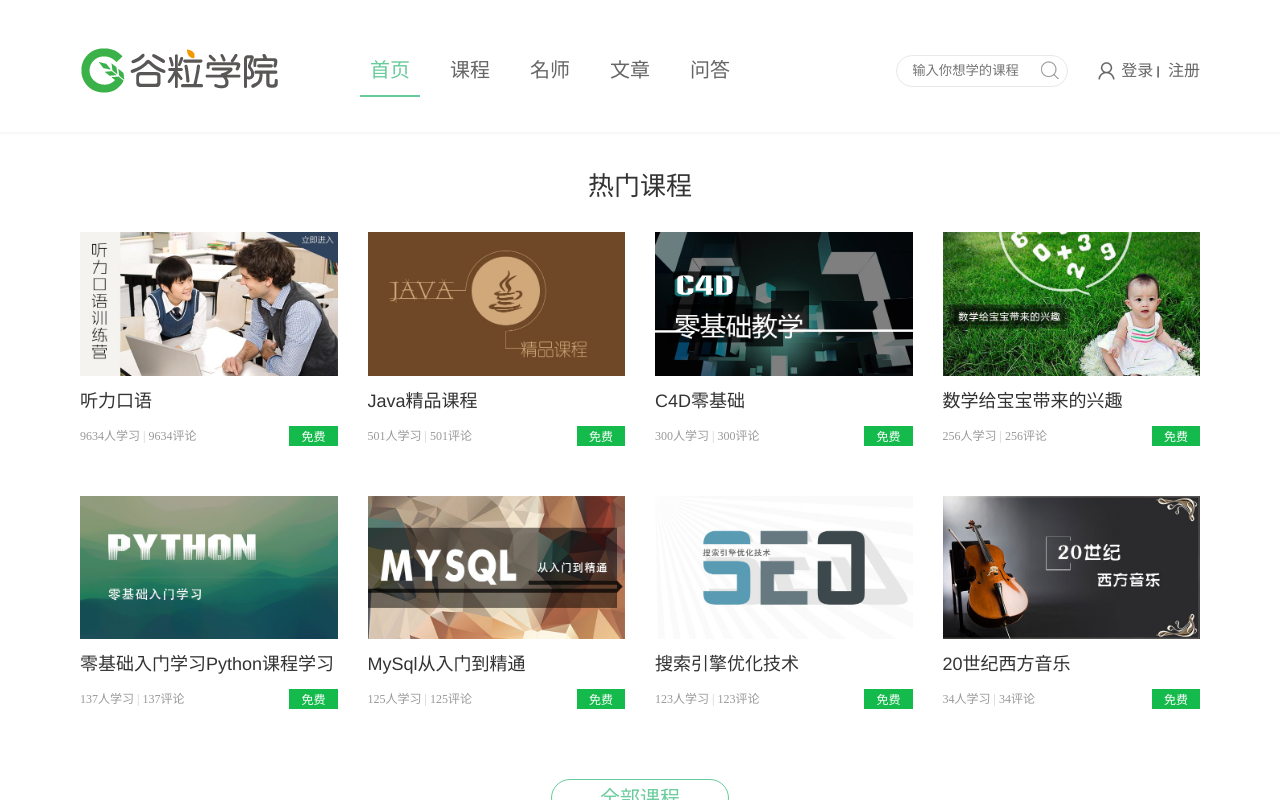
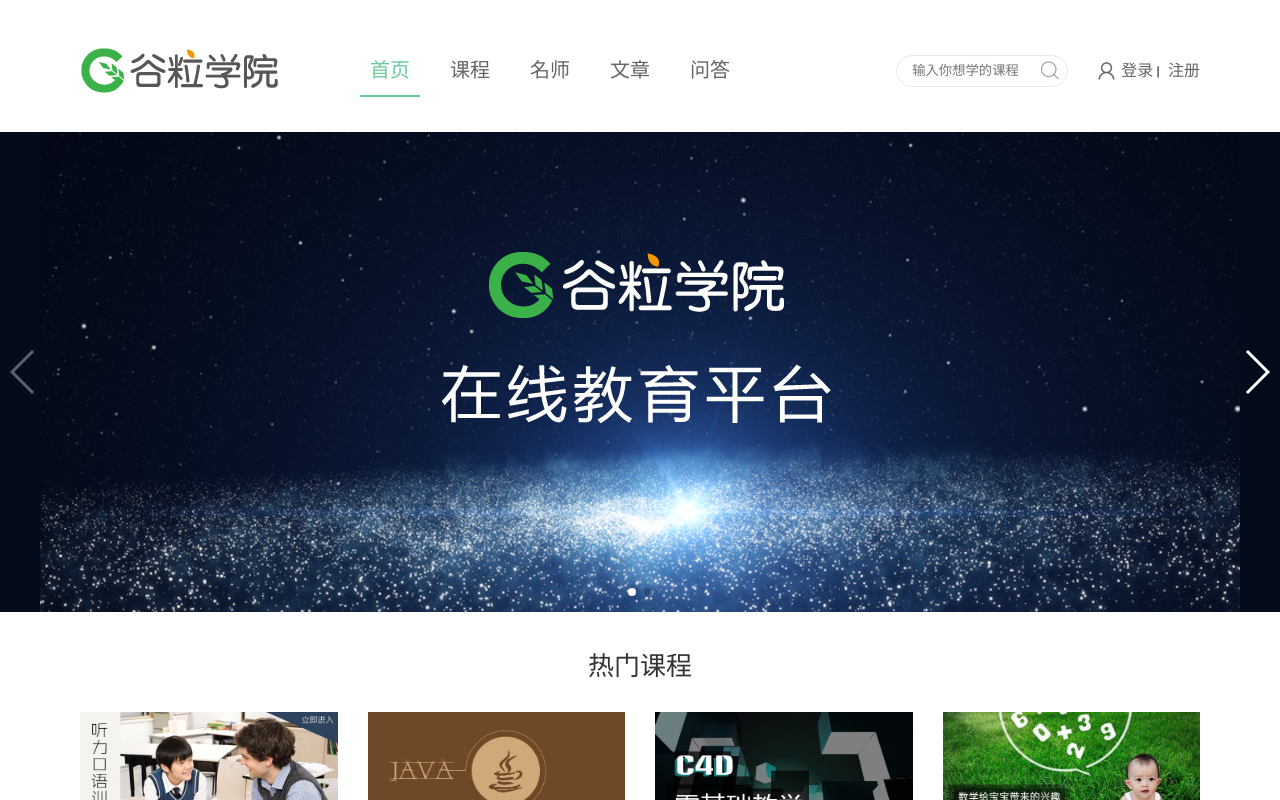
Before and after one commit to SaoDiSengA/OnlineEdu_front_end, a Nuxt app in the folder template/: page / in a window 1280 px wide. Shown: the top 800 px of the page. Built offline with nearby package versions, Linux system fonts and the light colour scheme.

Commit message:
轮播效果添加

```diff
--- a/template/pages/index.vue
+++ b/template/pages/index.vue
@@ -2,6 +2,23 @@
 
   <div>
     <!-- 幻灯片 开始 -->
+    <div v-swiper:mySwiper="swiperOption">
+      <div class="swiper-wrapper">
+        <div class="swiper-slide" style="background: #040B1B;">
+          <a target="_blank" href="/">
+            <img src="~/assets/photo/banner/1525939573202.jpg" alt="首页banner">
+          </a>
+        </div>
+        <div class="swiper-slide" style="background: #040B1B;">
+          <a target="_blank" href="/">
+            <img src="~/assets/photo/banner/153525d0ef15459596.jpg" alt="首页banner">
+          </a>
+        </div>
+      </div>
+      <div class="swiper-pagination swiper-pagination-white"></div>
+      <div class="swiper-button-prev swiper-button-white" slot="button-prev"></div>
+      <div class="swiper-button-next swiper-button-white" slot="button-next"></div>
+    </div>
     <!-- 幻灯片 结束 -->
 
     <div id="aCoursesList">
@@ -353,6 +370,20 @@
 
 <script>
 export default {
-
+  data () {
+    return {
+      swiperOption: {
+        //配置分页
+        pagination: {
+          el: '.swiper-pagination'//分页的dom节点
+        },
+        //配置导航
+        navigation: {
+          nextEl: '.swiper-button-next',//下一页dom节点
+          prevEl: '.swiper-button-prev'//前一页dom节点
+        }
+      }
+    }
+  }
 }
 </script>
```
